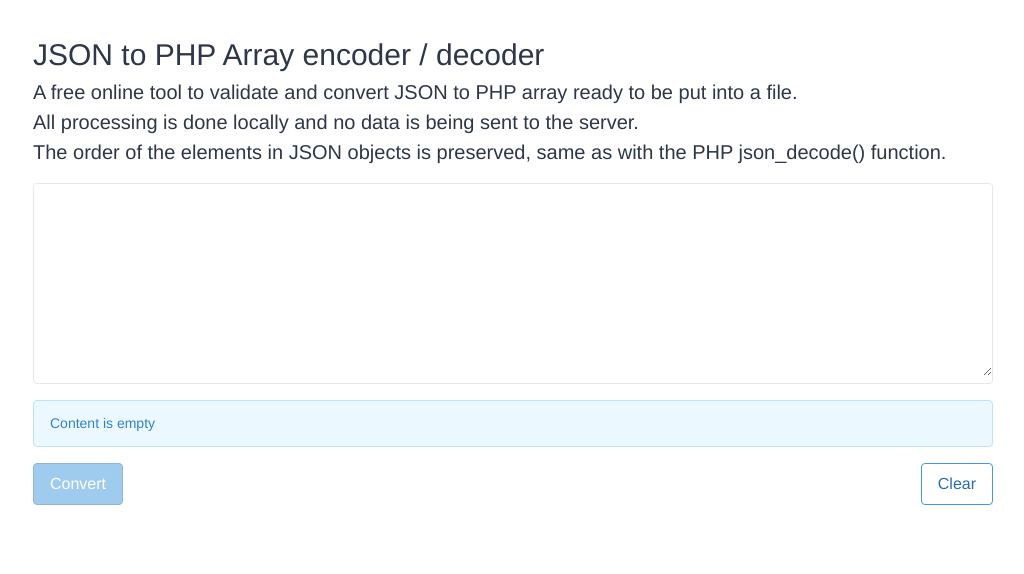
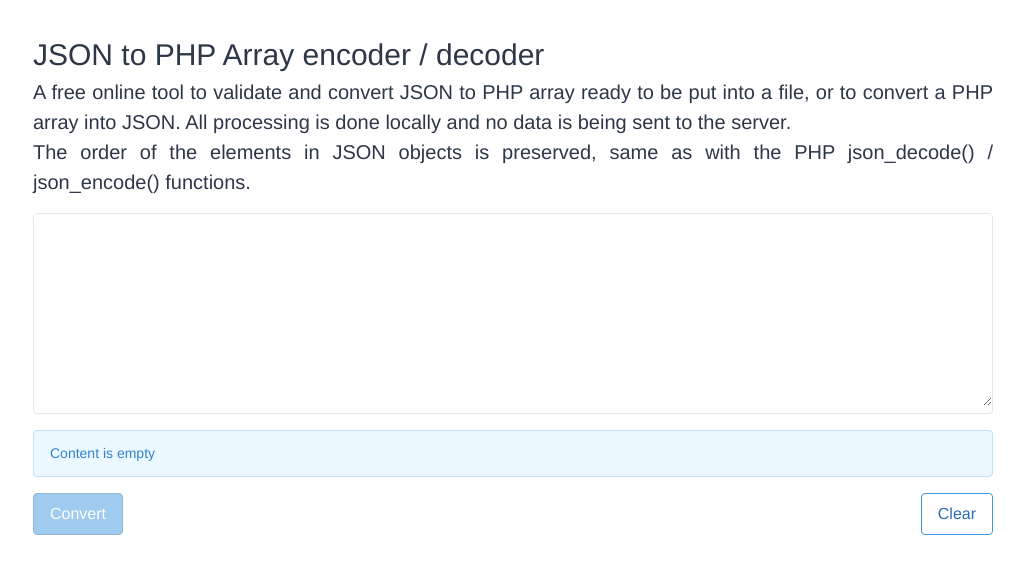
Before and after one commit to dlind555/json2php, a Vue app: page / in a window 1280 px wide. Shown: the top 574 px of the page, without its empty margins (127-1151 px from the left). Built offline with nearby package versions, Linux system fonts and the light colour scheme.

Commit message:
Update the BaseDescription text

```diff
--- a/src/components/BaseDescription.vue
+++ b/src/components/BaseDescription.vue
@@ -1,12 +1,12 @@
 <template>
   <div>
     <h2 class="text-3xl">JSON to PHP Array encoder / decoder</h2>
-    <p class="text-xl">
+    <p class="text-xl text-justify">
       A free online tool to validate and convert JSON to PHP array ready to be
-      put into a file.<br />
-      All processing is done locally and no data is being sent to the server.<br />
+      put into a file, or to convert a PHP array into JSON. All processing is
+      done locally and no data is being sent to the server.<br />
       The order of the elements in JSON objects is preserved, same as with the
-      PHP json_decode() function.
+      PHP json_decode() / json_encode() functions.
     </p>
   </div>
 </template>
```
